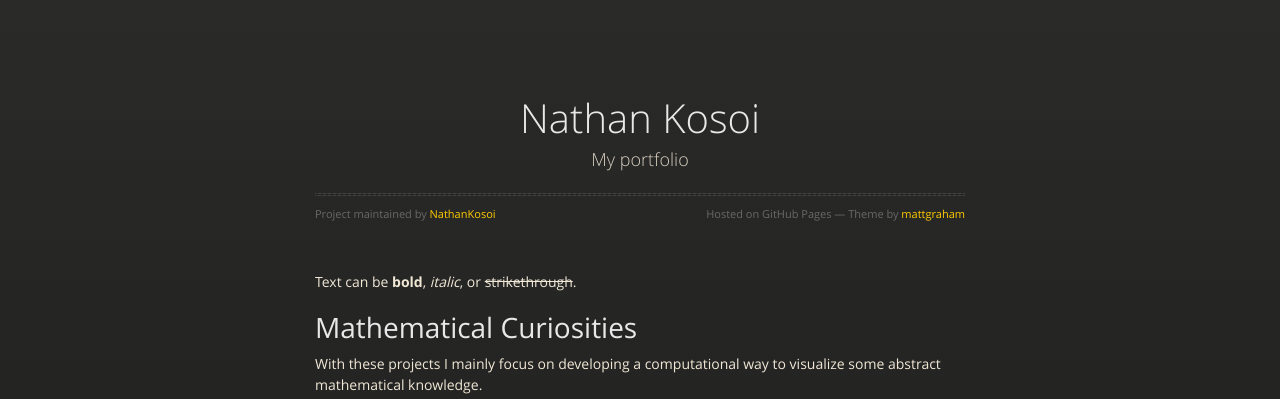
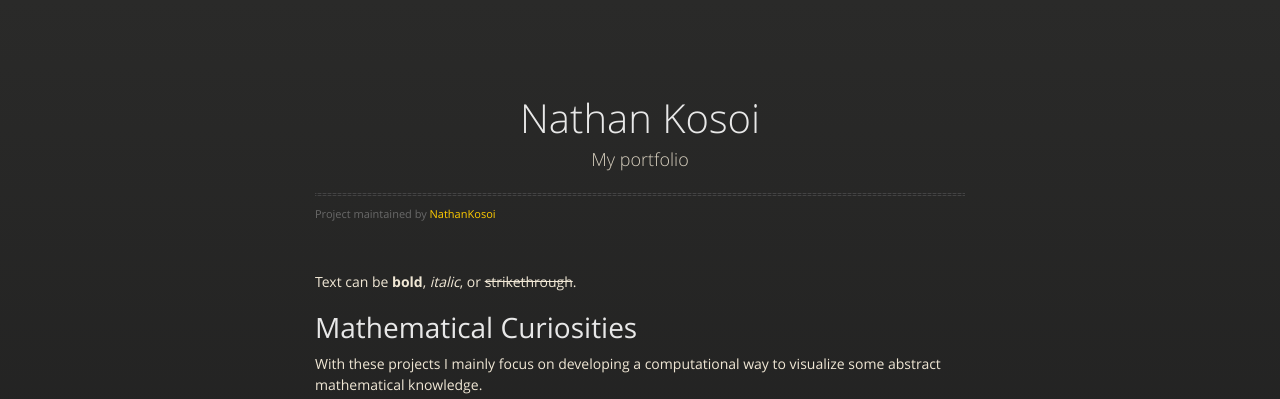
Before and after one commit to NathanKosoi/NathanKosoi.github.io, a Jekyll site: the page built from index.md, in a window 1280 px wide and 900 px high. Shown: the top 399 px of the window. Built offline with Jekyll 4.4.1, drawn with Linux system fonts in a browser that asks for light colours.

Commit message:
Update default.html

```diff
--- a/_layouts/default.html
+++ b/_layouts/default.html
@@ -27,7 +27,6 @@
           <p>{{ site.description | default: site.github.project_tagline }}</p>
           <hr>
           <span class="credits left">Project maintained by <a href="{{ site.github.owner_url }}">{{ site.github.owner_name }}</a></span>
-          <span class="credits right">Hosted on GitHub Pages &mdash; Theme by <a href="https://twitter.com/mattgraham">mattgraham</a></span>
         </div>
 
         {{ content }}
```
